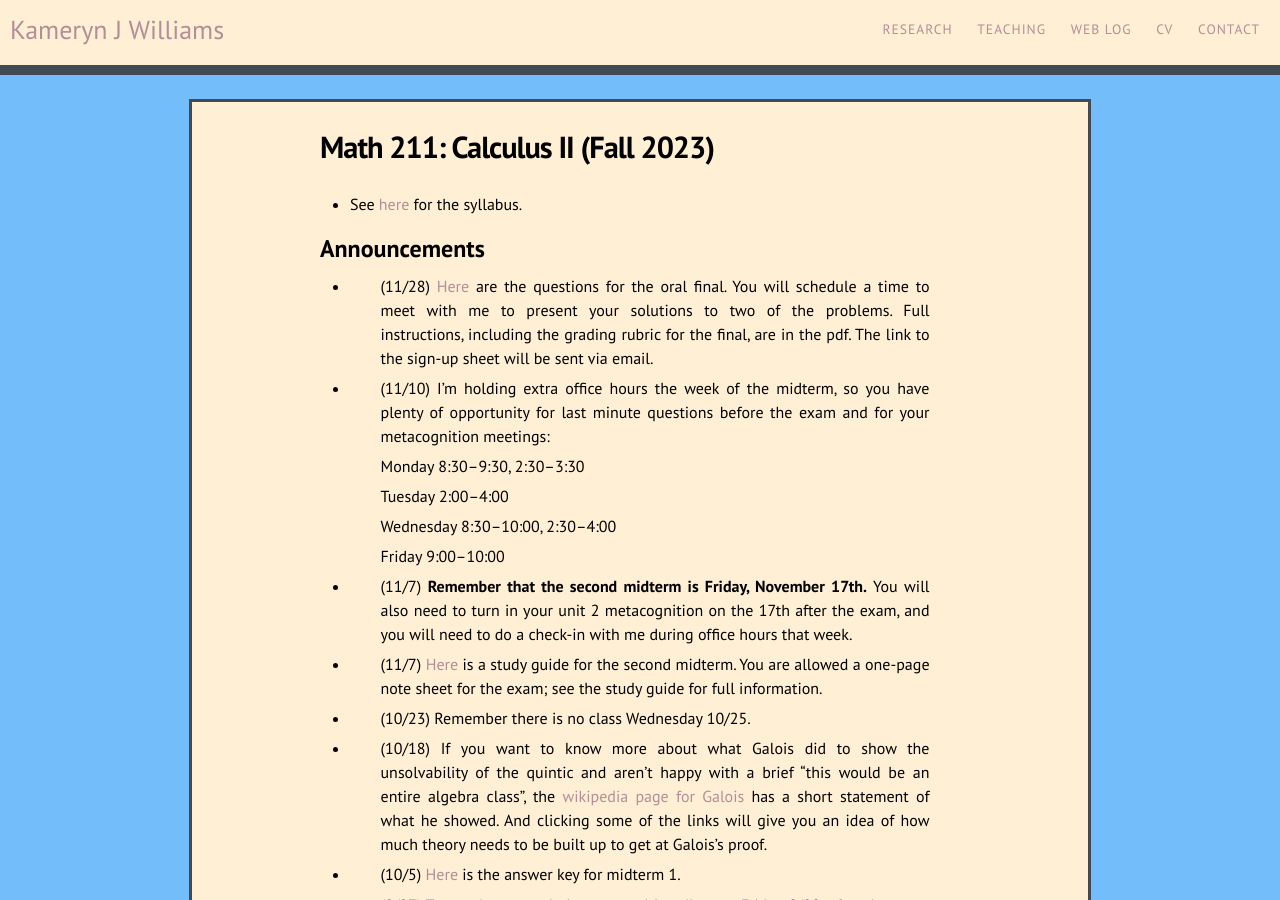
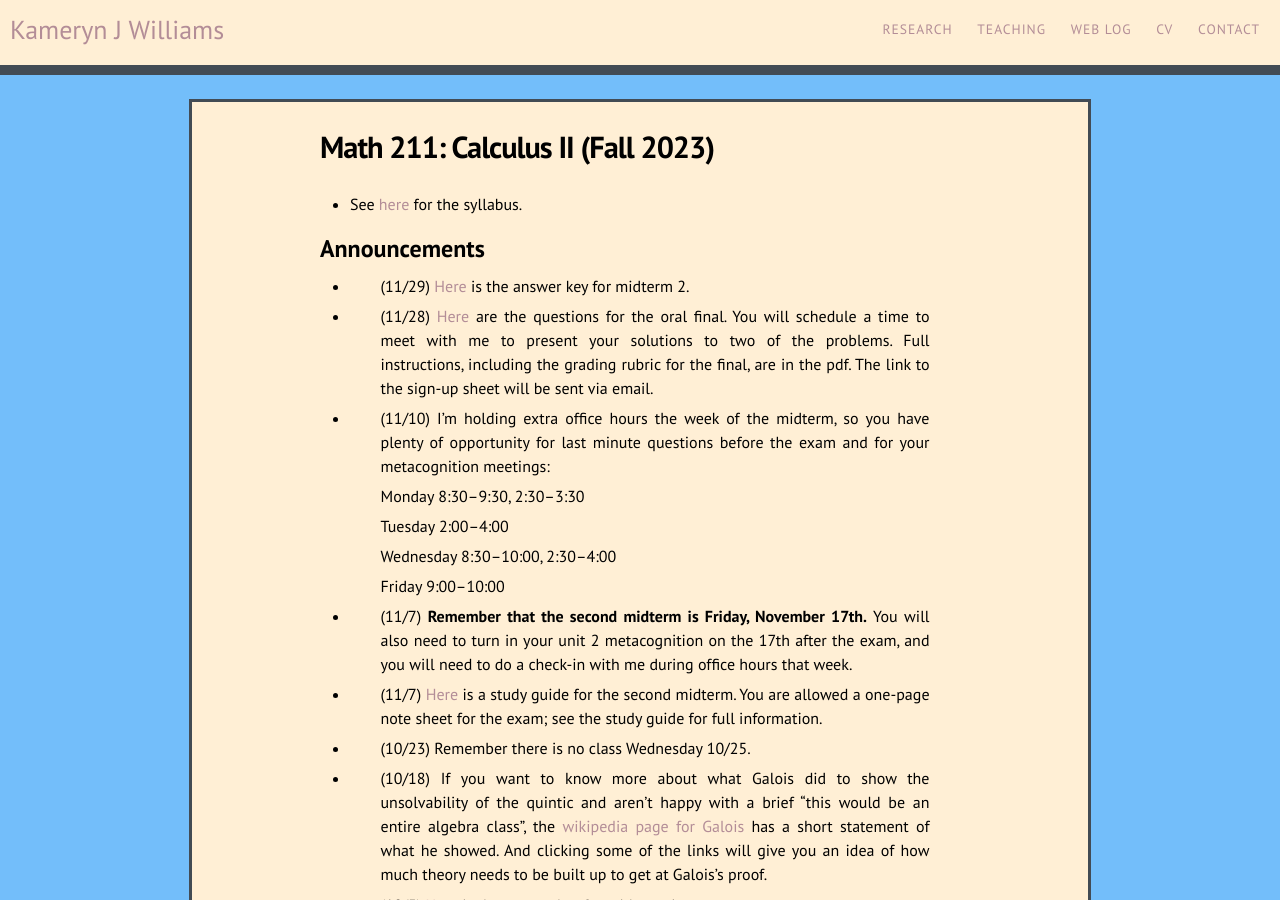
Before and after one commit to kamerynjw/kamerynjw.github.io, a Jekyll site: the page built from teaching/2023/math211.md, in a window 1280 px wide and 900 px high. Built offline with Jekyll 4.4.1, drawn with Linux system fonts in a browser that asks for light colours; nearby versions of some CDN libraries; formulas are drawn with MathJax 3.

Commit message:
answer key online

```diff
--- a/teaching/2023/math211.md
+++ b/teaching/2023/math211.md
@@ -9,6 +9,8 @@ permalink: /teaching/2023/math211/
 
 Announcements
 -------------
+
+* (11/29) [Here]({{ page.url }}e2answers.pdf) is the answer key for midterm 2.
 
 * (11/28) [Here]({{ page.url }}final.pdf) are the questions for the oral final. You will schedule a time to meet with me to present your solutions to two of the problems. Full instructions, including the grading rubric for the final, are in the pdf. The link to the sign-up sheet will be sent via email.
 
```
Also changed, not shown: teaching/2023/math210.md (+2 -0 lines), 2 other files.
